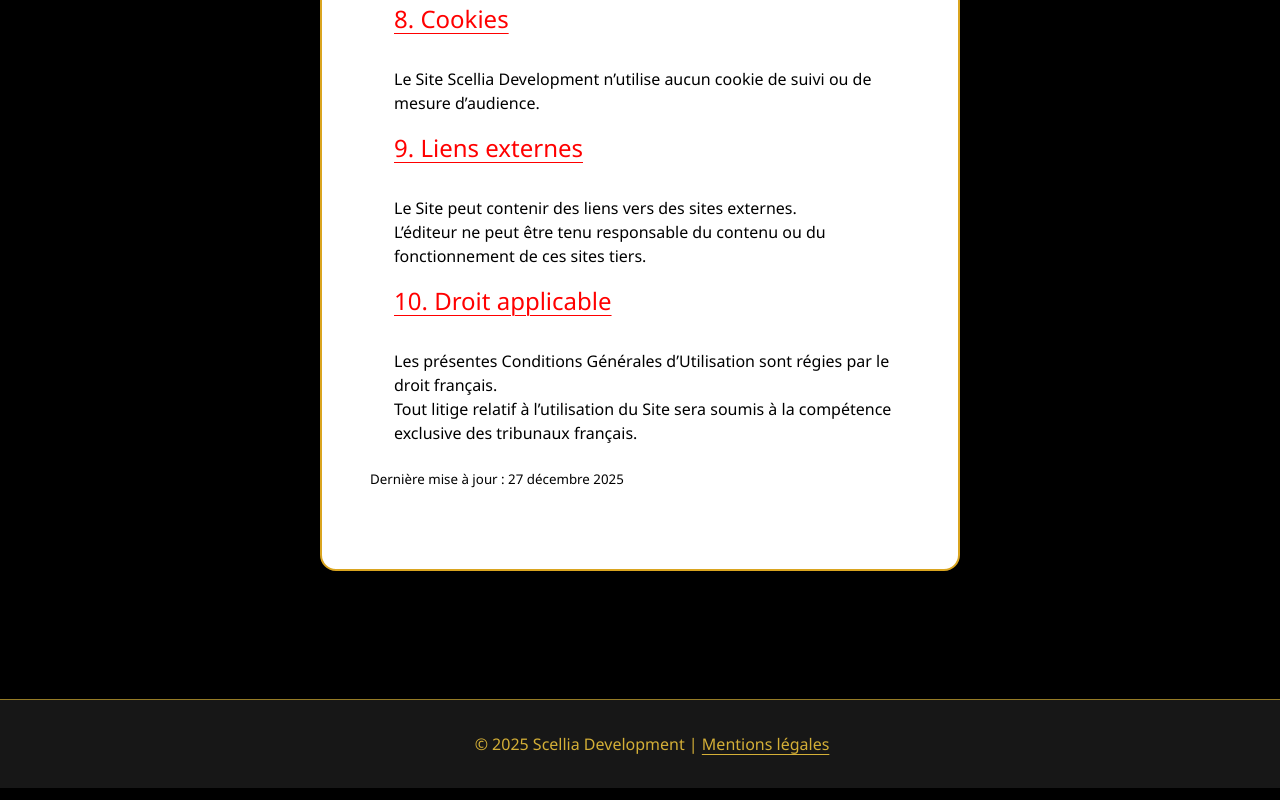
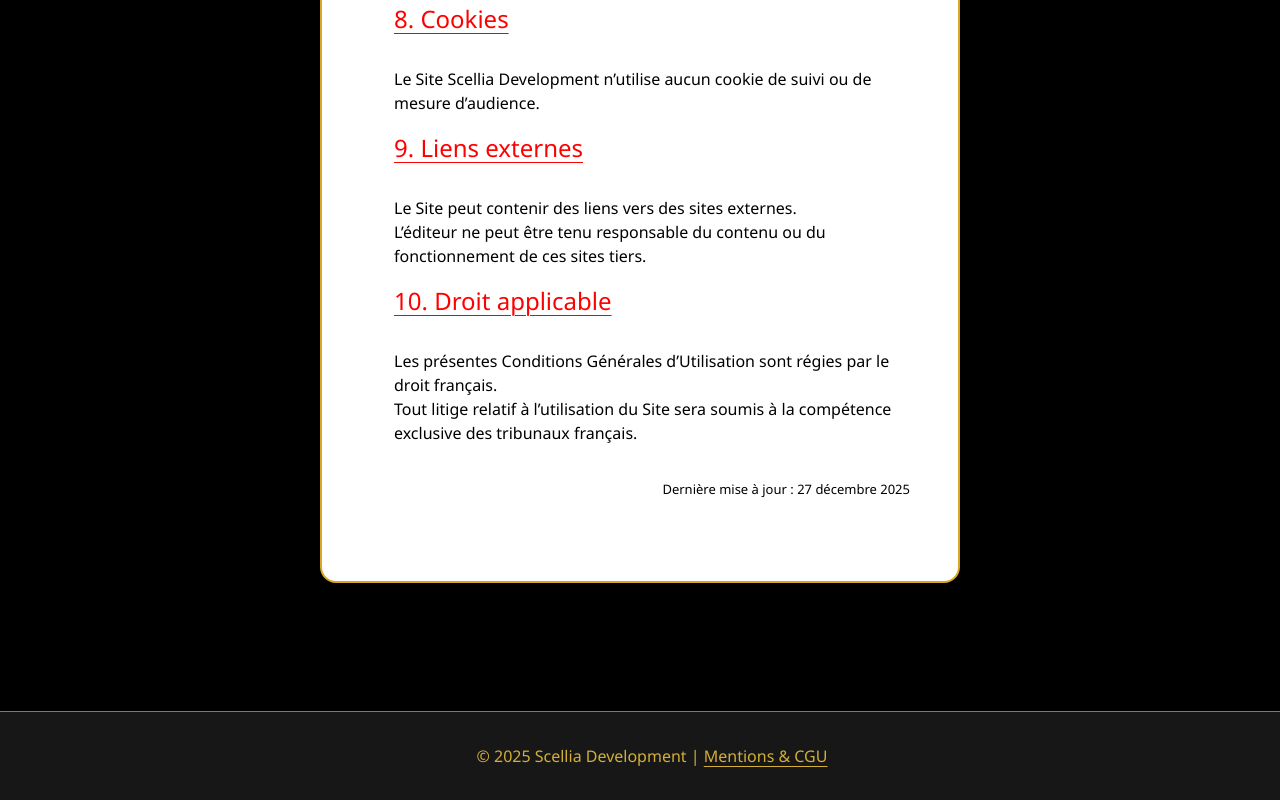
Before and after one commit to Scellia18/scellia-development, a plain HTML site: page mentions-légales/index.html in a window 1280 px wide. Shown: the part 3951-4751 px from the top of the page. Drawn offline with Linux system fonts and the light colour scheme.

Commit message:
ajout mention cgu dans les footers

```diff
--- a/css/mentions.css
+++ b/css/mentions.css
@@ -54,6 +54,12 @@ ul{
     text-underline-offset: 5px;
     color: red;
 }
+.derniereMAJ{
+    text-align: right;
+    font-size: small;
+    margin-top: 2rem;
+    font-weight: 400;
+}
 @media (max-width: 1179px){
 
     h1{
--- a/mentions-légales/index.html
+++ b/mentions-légales/index.html
@@ -3,7 +3,7 @@
 <head>
     <meta charset="UTF-8">
     <meta name="viewport" content="width=device-width, initial-scale=1.0">
-    <title>Mentions légales – Scellia Development</title>
+    <title>Mentions légales & CGU– Scellia Development</title>
 
     <link rel="stylesheet" href="/css/style.css">
     <link rel="stylesheet" href="/css/mentions.css">
@@ -126,13 +126,12 @@
     <h2>10. Droit applicable</h2>
     <p>Les présentes Conditions Générales d’Utilisation sont régies par le droit français. <br>
     Tout litige relatif à l’utilisation du Site sera soumis à la compétence exclusive des tribunaux français.</p>
-    <br>
-    <small>Dernière mise à jour : 27 décembre 2025</small>
+    <small><p class="derniereMAJ">Dernière mise à jour : 27 décembre 2025</p></small>
 
   </section>
   <hr class="hr-gold">
     <footer>
-        <p>&copy; 2025 Scellia Development | <a href="/mentions-légales/">Mentions légales</a></p>
+        <p>&copy; 2025 Scellia Development | <a href="/mentions-légales/">Mentions & CGU</a></p>
     </footer>
 </body>
 </html>
```
Also changed, not shown: contact/index.html (+1 -1 lines), en-savoir-plus/index.html (+1 -1 lines), index.html (+1 -1 lines), merci/index.html (+1 -1 lines), projets/index.html (+1 -1 lines), tarifs/index.html (+1 -1 lines).
